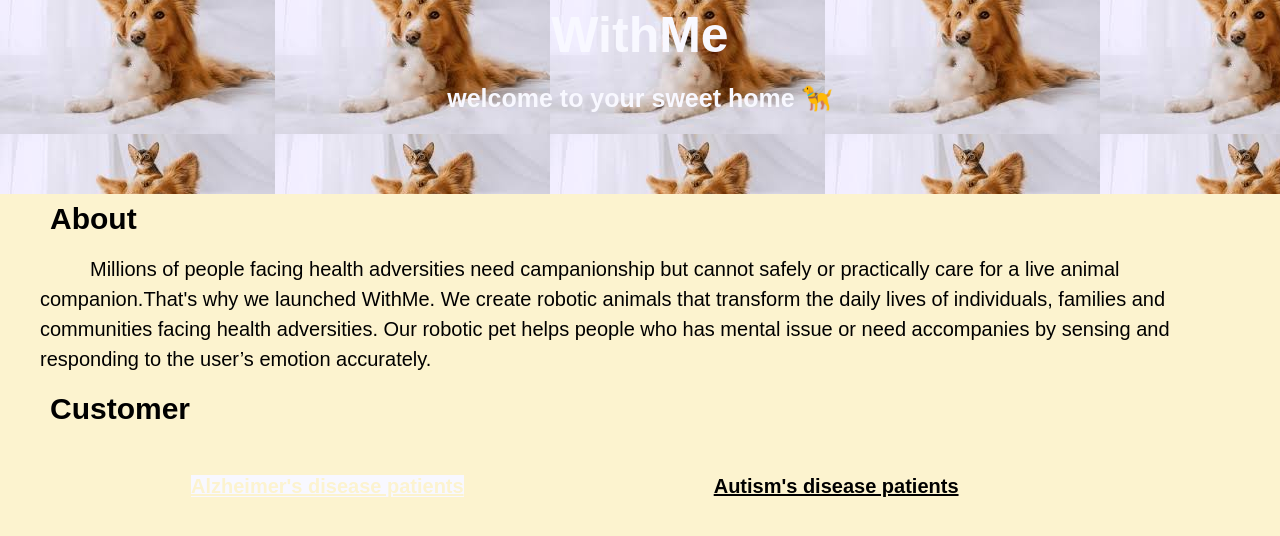
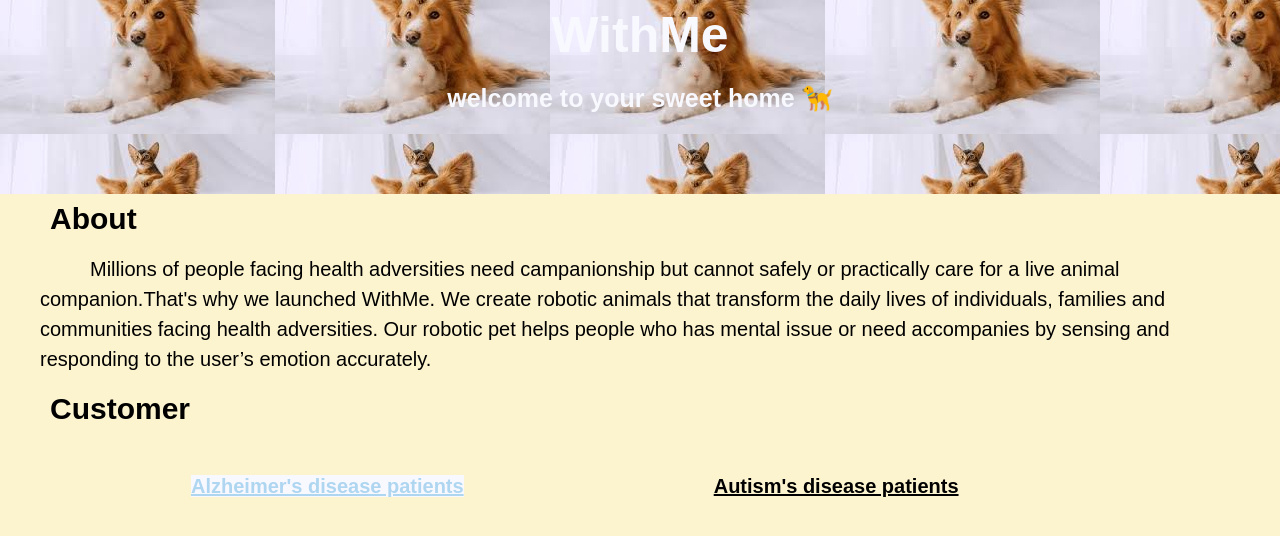
Before and after one commit to zeyicheng04/DDP_IMA, a plain HTML site: page index.html in a window 1280 px wide. In both pictures the pointer is over the link "Alzheimer's disease patients". Shown: the part 232-768 px from the top of the page. Drawn offline with Linux system fonts and the light colour scheme.

Commit message:
Update style.css

```diff
--- a/style.css
+++ b/style.css
@@ -67,7 +67,7 @@ p.caption{
 
 main a:hover{
 	background-color: ghostwhite;
-	color: #FCF3CF;
+	color: #AED6F1;
 }
 
 /*Footer section*/
```
